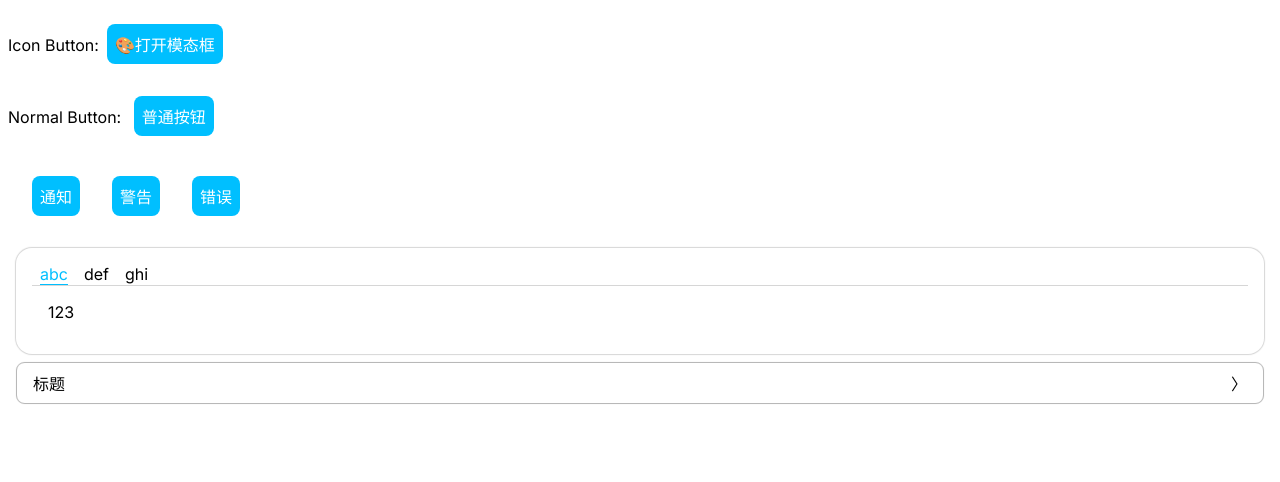
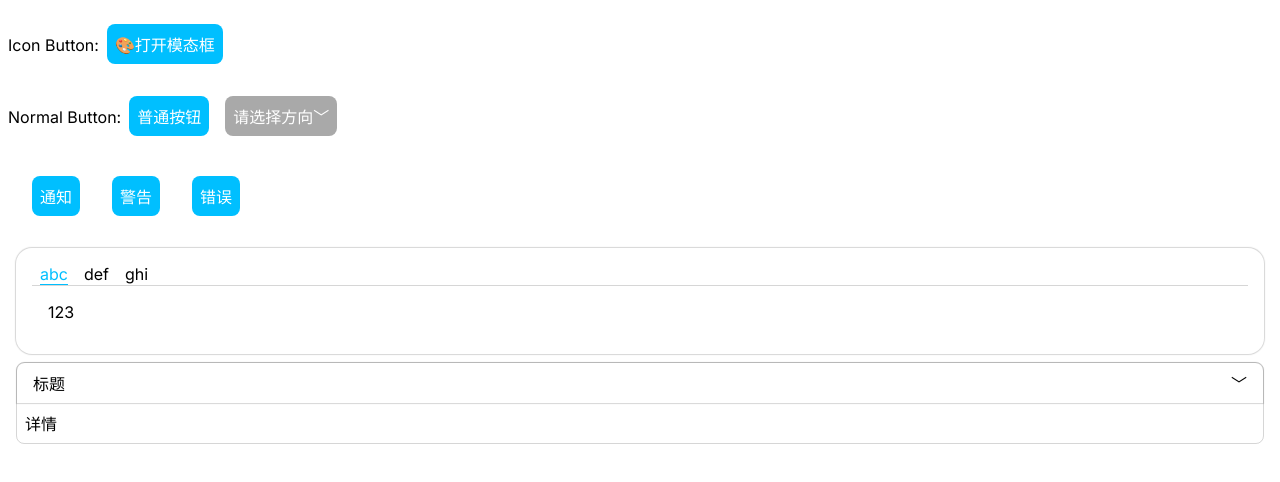
Before and after one commit to zaoying/uikit, a Next.js app: page / in a window 1280 px wide. Shown: the top 482 px of the page. Built offline with nearby package versions, Linux system fonts and the light colour scheme.

Commit message:
新增tooltip和dropdown组件

```diff
--- a/app/components/according.tsx
+++ b/app/components/according.tsx
@@ -5,15 +5,16 @@ const {define} = NewIoCContext()
 
 export type AccordingProps = {
     summary: ReactNode
+    visible?: boolean
     children?: ReactNode
 }
 
 export const According: FC<AccordingProps> = define((props) => {
-    const [collapse, setCollapse] = useState(true)
-    return <div className={`according ${collapse ? "" : "show"}`}>
-        <a className="summary" onClick={() => setCollapse(c => !c)}>
+    const [visible, setVisible] = useState(props.visible)
+    return <div className={`according ${visible ? "show" : ""}`}>
+        <a className="summary" onClick={() => setVisible(c => !c)}>
             {props.summary}
-            <i className='icon'>{collapse ? "〉" : "﹀"}</i>
+            <i className='icon'>{visible ? "﹀" : "〉"}</i>
         </a>
         <div className="detail">
             {props.children}
--- a/app/components/container.tsx
+++ b/app/components/container.tsx
@@ -1,5 +1,5 @@
-import { FC, ReactNode, useContext, useEffect, useState } from "react"
-import { IoCContext, NewIoCContext } from "../hooks/ioc"
+import { FC, ReactNode, useEffect, useState } from "react"
+import { NewIoCContext, useIoC } from "../hooks/ioc"
 
 const {define} = NewIoCContext()
 
@@ -54,7 +54,7 @@ export type ItemProps = {
 }
 
 export const Item: FC<ItemProps> = define((props) => {
-    const context = useContext(IoCContext)
+    const context = useIoC()
     const dispatcher = context.inject(ContainerPropsDispatcher)
     const ctl = NewContainerController(dispatcher)
     useEffect(()=> ctl.insert(props))
--- a/app/components/dropdown.tsx
+++ b/app/components/dropdown.tsx
@@ -1,4 +1,4 @@
-import { NewIoCContext, useIoC } from 'Com/app/hooks/ioc';
+import { NewIoCContext } from 'Com/app/hooks/ioc';
 import { FC, ReactNode, useState } from 'react';
 
 const {define} = NewIoCContext()
@@ -6,26 +6,33 @@ const {define} = NewIoCContext()
 export type Trigger = "hover" | "click"
 export type DropdownProps = {
     trigger?: Trigger
-    children: ReactNode
+    children: ReactNode[]
 }
 
-export const Toggle = define((flag: boolean)=> {})
+export const Dropdown: FC<DropdownProps> = define((props) => {
+    const [visible, setVisible] = useState(false)
+    const onClick = (e: any) => setVisible(flag => !flag)
+    const onPointerEnter = (e: any) => setVisible(true)
+    const onPointerLeave = (e: any) => setVisible(false)
+    const eventListener = props.trigger == "click" ? {onClick} : {
+        onClick,
+        onPointerEnter,
+        onPointerLeave
+    }
 
-export const Dropdown: FC<DropdownProps> = define((props) => {
-    const context = useIoC()
-    const [collapse, setCollapse] = useState(true)
-    context.define(Toggle, setCollapse)
-    return <div className={`dropdown ${collapse ? "collapse" : "show"}`}>
-        {props.children}
+    const firstChild = props.children.length >= 1 ? props.children[0] : props.children
+    const onItemClick = (e: any) => {
+        e.stopPropagation()
+        setVisible(false)
+    }
+    const restChildren = props.children.filter((_, i) => i != 0)
+        .map((item, i) => <li onClick={onItemClick} key={i} className="item">{item}</li>)
+    return <div className={`dropdown ${visible ? "show" : ""}`} {...eventListener}>
+        {firstChild}
+        {
+            visible && <ul className="list">
+                {restChildren}
+            </ul>
+        }
     </div>
 })
-
-export interface DropdownController {
-    toggle(flag: boolean): void
-}
-
-export function NewDropdownController(toggle: (flag: boolean) => void): DropdownController {
-    return {
-        toggle
-    }
-}
--- a/app/components/form/form.tsx
+++ b/app/components/form/form.tsx
@@ -4,7 +4,7 @@ import { PropsDispatcher, UniqueController } from '../container';
 
 const {define} = NewIoCContext()
 
-export type InputType = string | ReadonlyArray<string> | number | undefined
+export type InputType = string | File | ReadonlyArray<string> | number | undefined
 
 export type FieldProps = {
     name: string
@@ -15,6 +15,7 @@ export type FieldProps = {
 export type FormProps = {
     action?: string
     onSubmit?: (props: FormProps) => boolean
+    validity?: boolean
     fields?: FieldProps[]
     children?: ReactNode[]
 }
@@ -55,30 +56,27 @@ export function NewFormController(setProps: PropsDispatcher<FormProps>): FormCon
         },
         submit() {
             setProps(p => {
-                const shouldSubmit = p.onSubmit && p.onSubmit(p);
-                return {...p, shouldSubmit}
+                p.onSubmit && p.onSubmit(p);
+                return p
             })
         },
         validate(formRef) {
             if (formRef.current) {
                 const formData = new FormData(formRef.current)
-                formData.forEach((val, name) => {
-                    if (val instanceof File) {
-                        return
-                    }
                 setProps(p => {
                     if (!p.fields) {
-                            return p
+                        return {...p, validity: true}
                     }
                     const fields = p.fields.map(field => {
-                            if (field.name != name) {
+                        const val = formData.get(field.name)
+                        if (val == null) {
                             return field
                         }
                         const errMsg = field.validate(val)
                         return {...field, errorMsg: errMsg}
                     })
-                        return {...p, fields: [...fields]}
-                    })
+                    const validity = fields.filter(field => field.errorMsg).length == 0
+                    return {...p, fields: fields, validity: validity}
                 })
             }
         },
@@ -104,8 +102,6 @@ export const Form: FC<FormProps> = define((old) => {
     const onSubmit = (e: any) => {
         // Prevent the browser from reloading the page
         e.preventDefault();
-        const formData = new FormData(e.target);
-        console.info(formData)
         return props.onSubmit && props.onSubmit(props)
     }
     return <form ref={formRef} className='form' action={props.action} onSubmit={onSubmit}>
--- a/app/components/form/input.tsx
+++ b/app/components/form/input.tsx
@@ -1,5 +1,5 @@
-import { IoCContext, NewIoCContext } from 'Com/app/hooks/ioc';
-import { FC, useContext, useEffect } from 'react';
+import { NewIoCContext, useIoC } from 'Com/app/hooks/ioc';
+import { FC, useEffect } from 'react';
 import { FormPropsDispatcher, InputType, NewFormController } from './form';
 import { GetLabelID } from './label';
 
@@ -15,8 +15,15 @@ export type InputProps = {
     validate?: (val: InputType) => string
 }
 
+function transformValue(val: InputType)  {
+    if (val instanceof File) {
+        return undefined
+    }
+    return val
+}
+
 export const Input: FC<InputProps> = define((props) => {
-    const context = useContext(IoCContext)
+    const context = useIoC()
     const labelId = context.inject(GetLabelID)({})
 
     const validate = function(v: InputType) {
@@ -34,7 +41,7 @@ export const Input: FC<InputProps> = define((props) => {
         ctl.update(newItem)
     }
     return <>
-        <input id={labelId} name={props.name} type={props.type} value={props.value}
+        <input id={labelId} name={props.name} type={props.type} value={transformValue(props.value)}
             onChange={onChange} placeholder={props.placeholder}
             readOnly={props.readonly}/>
     </>
--- a/app/components/tooltip.tsx
+++ b/app/components/tooltip.tsx
@@ -0,0 +1,22 @@
+import { NewIoCContext } from 'Com/app/hooks/ioc';
+import { FC, ReactNode, useState } from 'react';
+
+const {define} = NewIoCContext()
+
+export type Trigger = "hover" | "click"
+export type Direction = "top" | "bottom" | "left" | "right"
+export type TooltipProps = {
+    trigger?: Trigger
+    message?: ReactNode
+    direction?: Direction
+    children: ReactNode
+}
+
+export const Tooltip: FC<TooltipProps> = define((props) => {
+    const [visible, setVisible] = useState(props.trigger != "click")
+    const onClick = (e: any) => setVisible(true)
+    return <div className="tooltip" onClick={onClick}>
+        {props.children}
+        {visible && <span className={`tip ${props.direction}`}>{props.message}</span>}
+    </div>
+})
--- a/app/globals.css
+++ b/app/globals.css
@@ -257,3 +257,63 @@ i {
     margin: 0 .5rem;
     margin-left: 32%;
 }
+
+.tooltip {
+    display: inline-block;
+    position: relative;
+}
+
+.tooltip > .tip {
+    position: absolute;
+    display: none;
+    color: white;
+    padding: .3rem;
+    background-color: #000000bb;
+    border-radius: .2rem;
+}
+
+.tooltip:hover > .tip {
+    display: block;
+    z-index: 99;
+}
+
+.tip.left {
+    top: 25%;
+    left: -75%;
+}
+
+.tip.right {
+    top: 25%;
+    right: -75%;
+}
+
+.tip.top {
+    top: -50%;
+    left: 10%;
+}
+
+.tip.bottom {
+    bottom: -50%;
+    left: 10%;
+}
+
+.dropdown {
+    display: inline-block;
+    position: relative;
+}
+
+.dropdown > .list {
+    position: absolute;
+    display: none;
+    color: white;
+    margin: 0;
+    padding: .3rem;
+    background-color: #000000bb;
+    border-radius: .2rem;
+    overflow-y: visible;
+}
+
+.dropdown.show > .list {
+    display: block;
+    z-index: 99;
+}
--- a/app/page.tsx
+++ b/app/page.tsx
@@ -1,14 +1,17 @@
 "use client";
 
+import { useState } from "react";
 import { According } from "./components/according";
 import { Button } from "./components/basic/button";
-import { Form, FormPropsDispatcher, FormRefrence, NewFormController } from "./components/form/form";
+import { Dropdown } from "./components/dropdown";
+import { Form, FormPropsDispatcher, FormRefrence, InputType, NewFormController } from "./components/form/form";
 import { Input } from "./components/form/input";
 import { Label } from "./components/form/label";
 import { List } from "./components/list";
 import { Body, Footer, Header, Hint, Modal, ModalPropsDispatcher, NewModalController } from "./components/modal";
 import { useNotification } from "./components/notification";
 import { Tab, TabItem } from "./components/tabs";
+import { Direction, Tooltip } from "./components/tooltip";
 import { IoCContext, NewIoCContext, useIoC } from "./hooks/ioc";
 
 const { define, inject } = NewIoCContext()
@@ -18,7 +21,7 @@ define(Header, () => <p className="title">修改密码</p>)
 define(Hint, () => ({ confirm: "确认", cancel: "取消" }))
 
 define(Body, () => {
-    const checkPassword = (val: string | ReadonlyArray<string> | number | undefined) => {
+    const checkPassword = (val: InputType) => {
         if (!val) return "密码不能为空"
         return ""
     }
@@ -58,6 +61,7 @@ export default function Home() {
         const ctl = NewModalController(setProps)
         ctl.open()
     }
+    const [direct, setDirect] = useState<Direction>("bottom")
     return (<IoCContext.Provider value={{ define, inject }}>
         <div>
             <p>Icon Button:
@@ -65,7 +69,18 @@ export default function Home() {
                     <span><i>🎨</i>打开模态框</span>
                 </Button>
             </p>
-            <p>Normal Button: <Button>普通按钮</Button></p>
+            <div>Normal Button:
+                <Tooltip message="普通按钮" direction={direct}>
+                    <Button>普通按钮</Button>
+                </Tooltip>
+                <Dropdown trigger="click">
+                    <Button type="grey">请选择方向<i className="icon">﹀</i></Button>
+                    <a onClick={()=> setDirect("top")}>上</a>
+                    <a onClick={()=> setDirect("bottom")}>下</a>
+                    <a onClick={()=> setDirect("left")}>左</a>
+                    <a onClick={()=> setDirect("right")}>右</a>
+                </Dropdown>
+            </div>
             <Modal width={360}></Modal>
             <List type="horizontal">
                 <Button onClick={() => notifier.info("info")}>通知</Button>
@@ -78,7 +93,7 @@ export default function Home() {
                 <TabItem title="def">456</TabItem>
                 <TabItem title="ghi">789</TabItem>
             </Tab>
-            <According summary="标题">详情</According>
+            <According summary="标题" visible={true}>详情</According>
         </div>
     </IoCContext.Provider>);
 }
```
Lines whose indentation alone changed are shown as unchanged.
